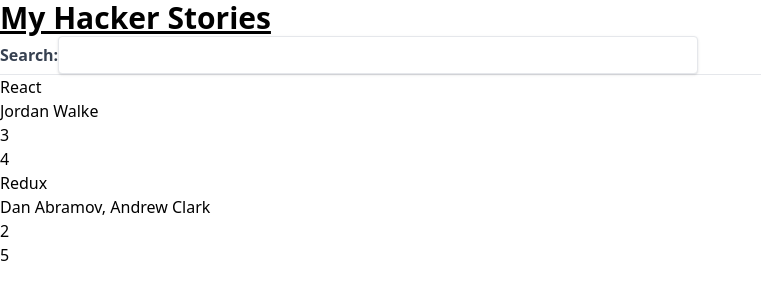
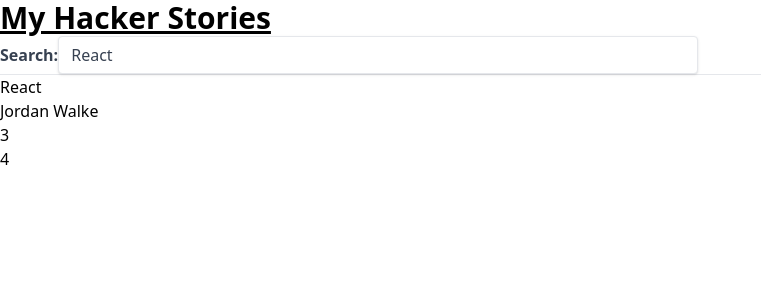
Before and after one commit to HongyuZhuz/react-practice-vite, a React (Vite) app in the folder hacker-stories/: page / in a window 1280 px wide. Shown: the top 300 px of the page, without its empty margins (0-761 px from the left). Built offline with nearby package versions, Linux system fonts and the light colour scheme.

Commit message:
use costum hook

```diff
--- a/hacker-stories/src/App.jsx
+++ b/hacker-stories/src/App.jsx
@@ -21,12 +21,22 @@
   }
 ];
 
+const useStorageState = (initialState)=>{
+  const [searchTerm,setSearchTerm]=React.useState(
+    localStorage.getItem('search')|| initialState
+  );
+
+  React.useEffect(()=>{
+    localStorage.setItem('search',searchTerm);
+  },[searchTerm]);
+
+  return [searchTerm,setSearchTerm];
+};
+
 
 
 const App=()=>{
-  const [searchTerm,setSearchTerm] = React.useState(
-    localStorage.getItem('search')||''
-  );
+  const [searchTerm,setSearchTerm] = useStorageState('React');
 
   React.useEffect(()=>{
     localStorage.setItem('search',searchTerm);
```
